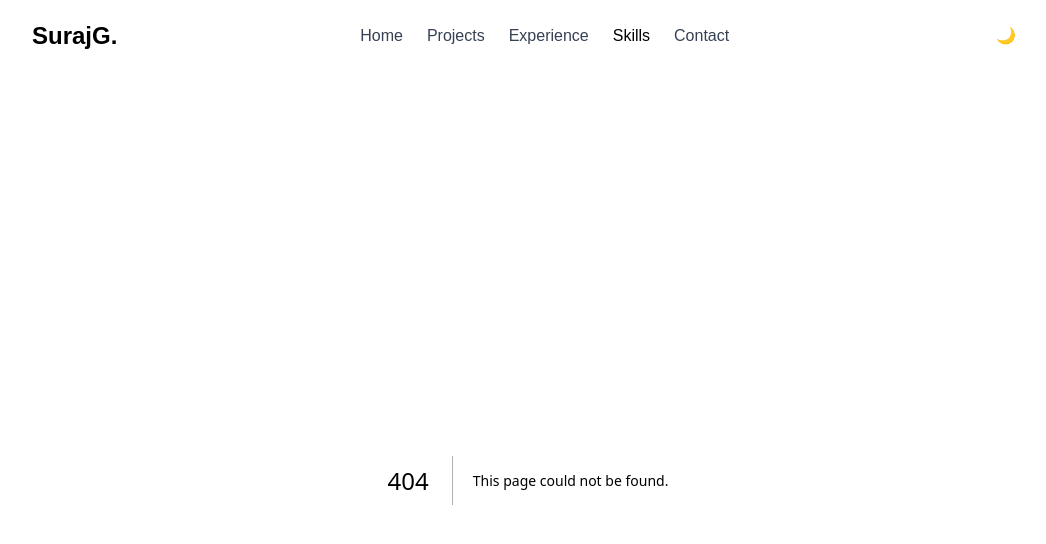
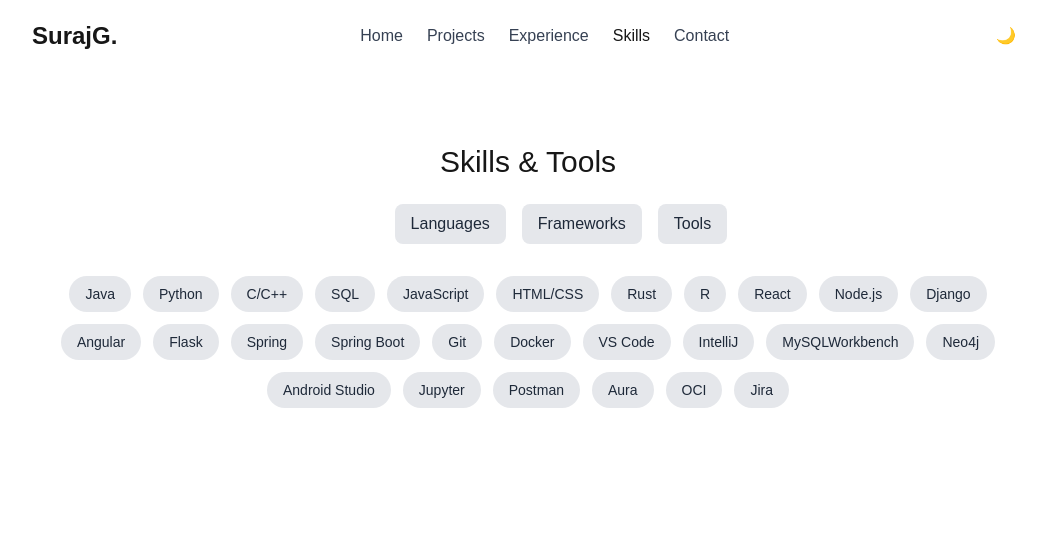
Before and after one commit to SurajGeddam/personal-portfolio, a Next.js app: page /skills in a window 1280 px wide. Before the commit this address had no page. Shown: the top 544 px of the page, without its empty margins (112-1158 px from the left). Built offline with nearby package versions, Linux system fonts and the light colour scheme.

Commit message:
feat: add /skills page to render interactive Skills component

```diff
--- /dev/null
+++ b/src/app/skills/page.tsx
@@ -0,0 +1,5 @@
+import Skills from "../../../components/Skills";
+
+export default function SkillsPage() {
+  return <Skills />;
+}
```
